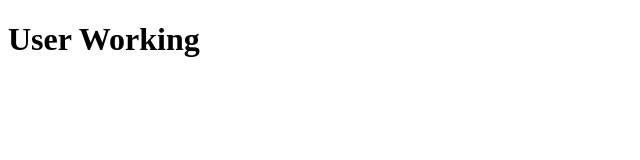
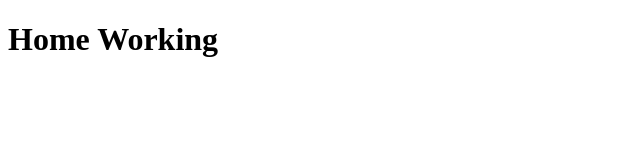
Before and after one commit to bagula2/Birth-Digitalization-Application-Generate-for-Panchayat, a Next.js app: page / in a window 1280 px wide. Shown: the top 160 px of the page, without its empty margins (0-640 px from the left). Built offline with nearby package versions, Linux system fonts and the light colour scheme.

Commit message:
Change header text from 'User Working' to 'Home Working'

```diff
--- a/app/page.tsx
+++ b/app/page.tsx
@@ -1,3 +1,3 @@
 export default function Page() {
-  return <h1>User Working</h1>;
+  return <h1>Home Working</h1>;
 }
```
